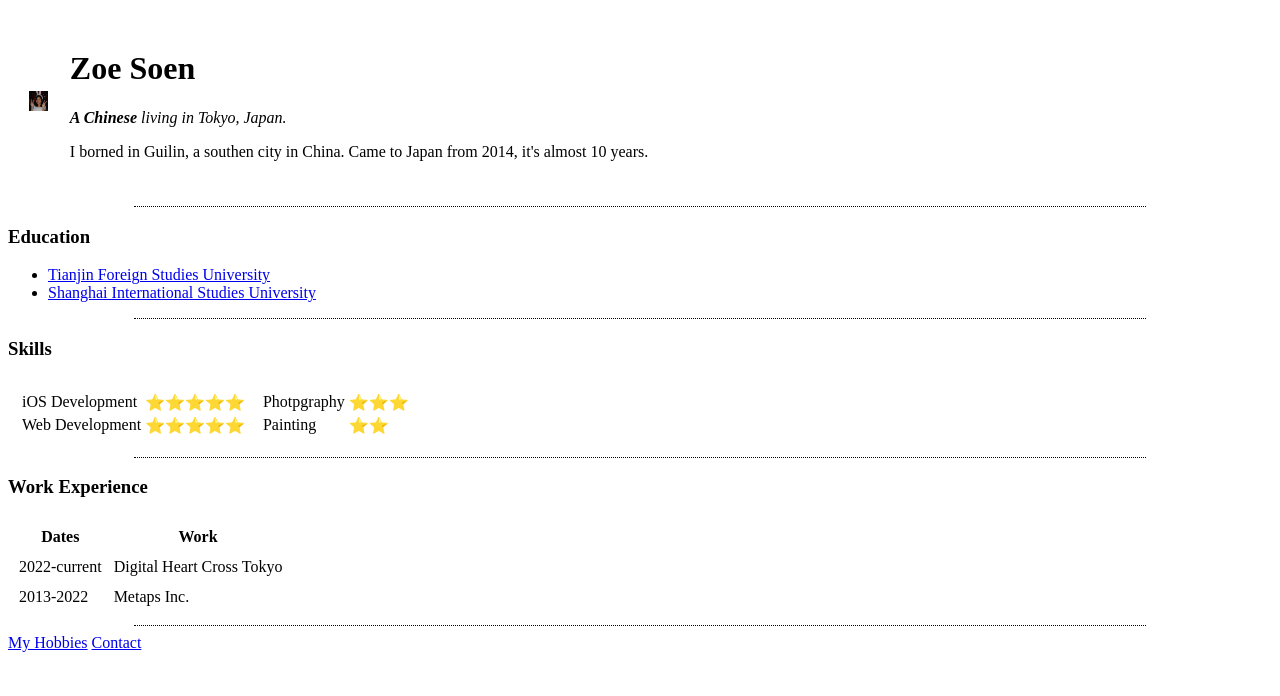
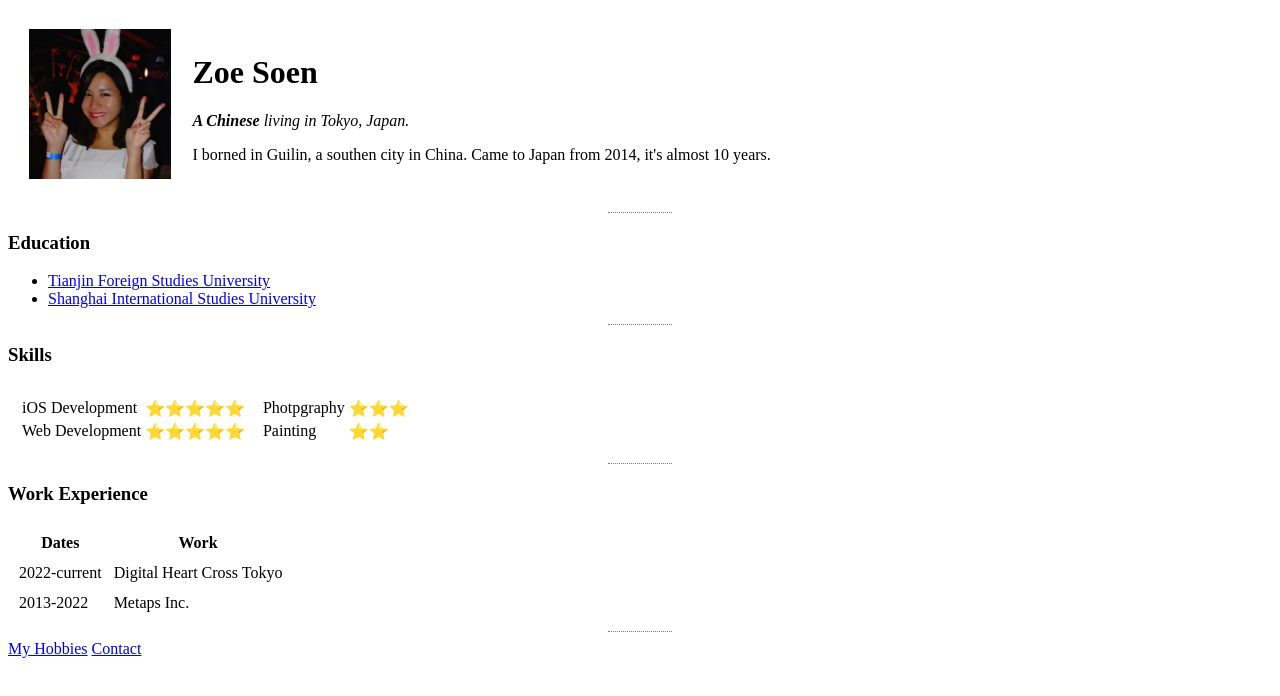
Before and after one commit to Zoe-Soen/cv, a plain HTML site: page index.html in a window 1280 px wide. Drawn offline with Linux system fonts and the light colour scheme.

Commit message:
Update index.html

```diff
--- a/index.html
+++ b/index.html
@@ -18,11 +18,13 @@
                 background-color: white;
                 border-style: none;
                 border-top-style: dotted;
+                border-color: grey;
+                border-width: 5px
                 height: 0px;
-                width: 80%
+                width: 5%
             }
             img {
-                height: 20px;
+                height: 150px;
             }
         </style>
 
```
